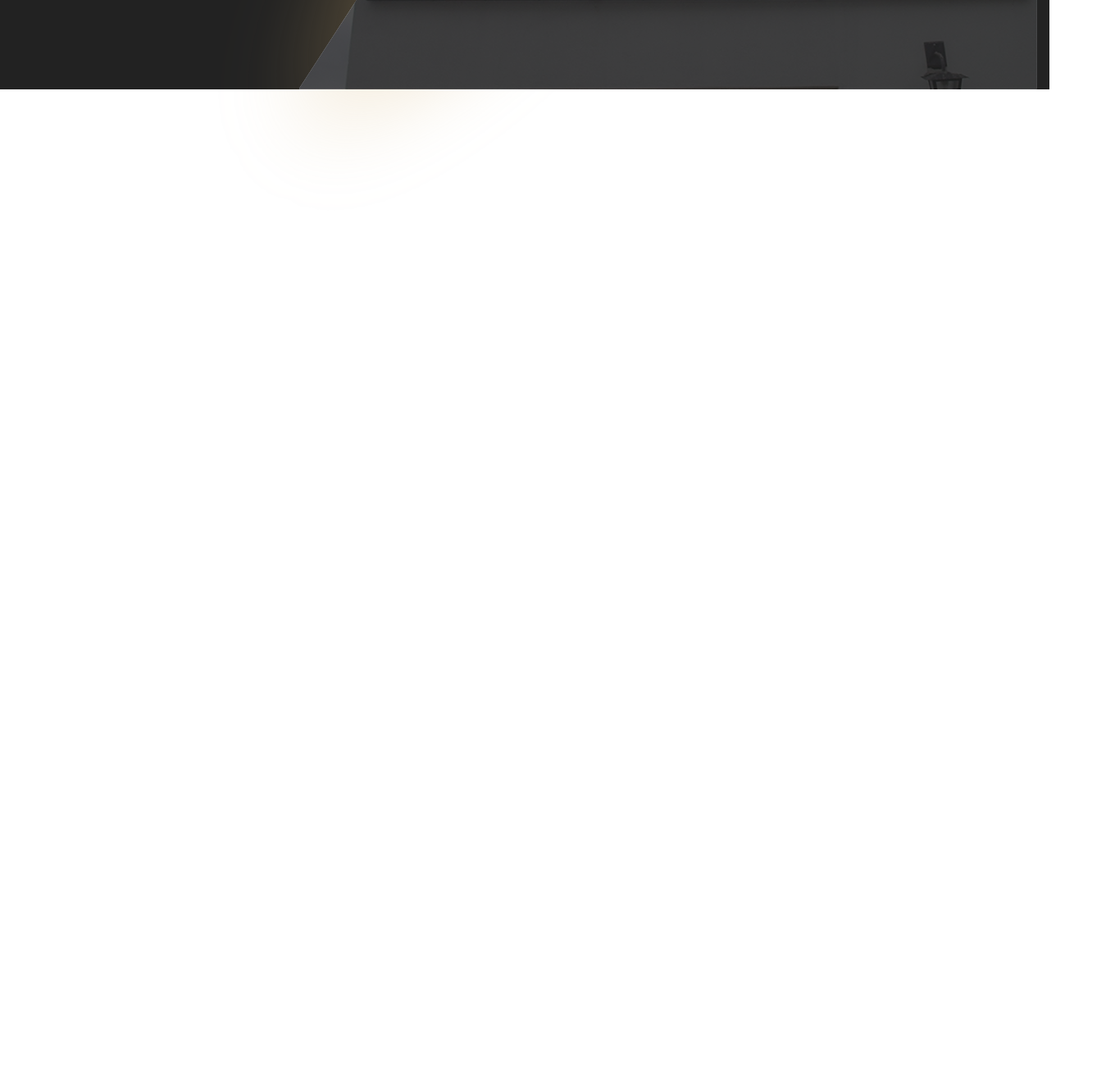
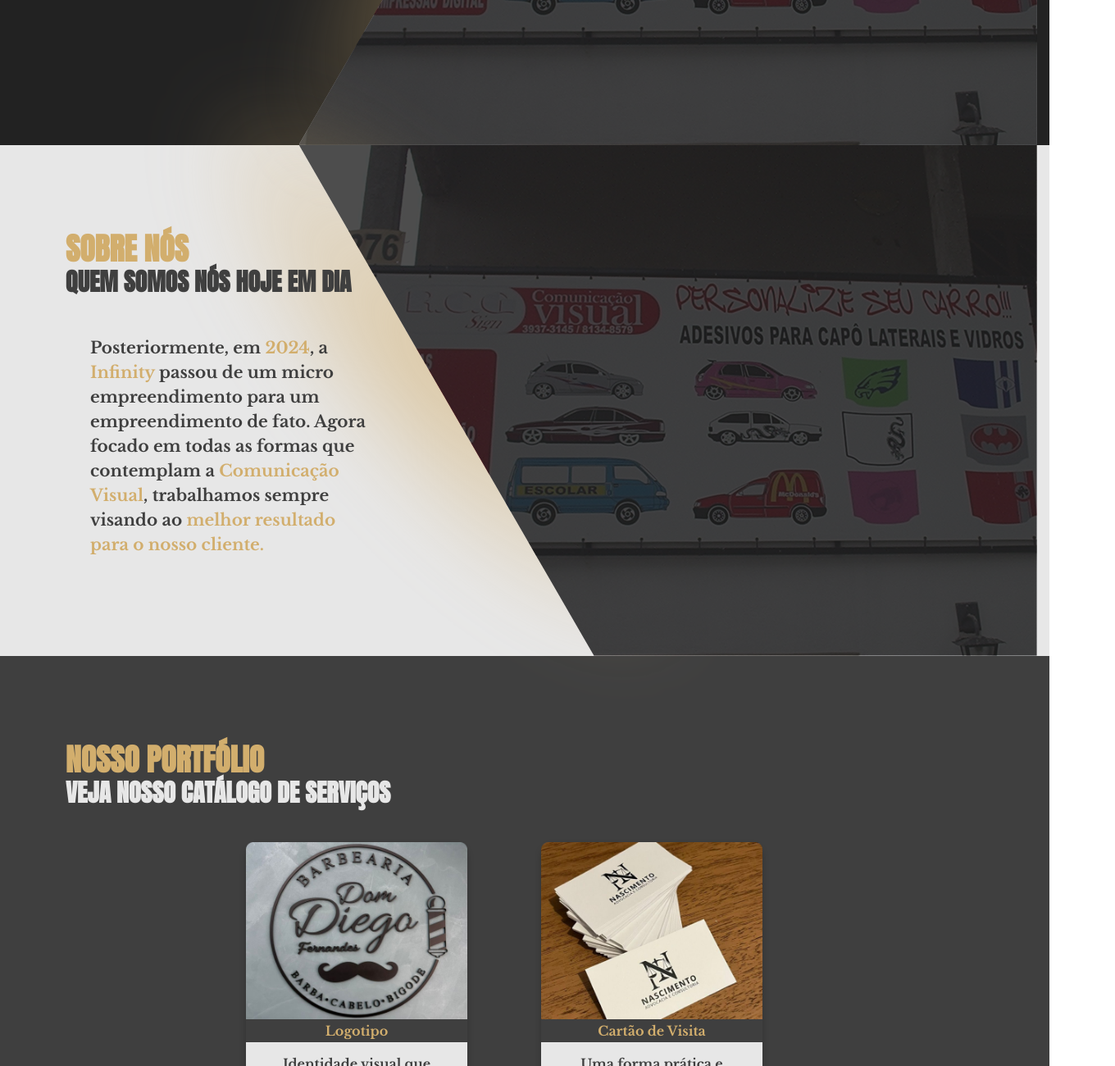
Before and after one commit to gomes-raf/Landing-Page-Infinity, a plain HTML site: page index.html in a window 1280 px wide. Shown: the part 1000-2300 px from the top of the page at 82% size, 1360 px wide, since content can reach past the window. Before the commit the page ends 1291 px from the top, so only its background shows below. Drawn offline with nearby package versions, Linux system fonts and the light colour scheme.

Commit message:
feat: add two new pages

```diff
--- a/index.html
+++ b/index.html
@@ -45,7 +45,6 @@
         </section>
 
         <section id="About">
-            <div class="background"></div>
             <div class="text">
                 <div class="title">
                     <h1>SOBRE NÓS</h2>
@@ -61,6 +60,52 @@
                 <img src="components/images/rgg.png">
             </div>
         </section>
+
+        <section id="About2">
+            <div class="text">
+                <div class="title">
+                    <h1>SOBRE NÓS</h2>
+                </div>
+                <div class="title2">
+                    <h2> QUEM SOMOS NÓS HOJE EM DIA </h2>
+                </div>
+                <div class="subtitle">
+                    <p> Posteriormente, em <a>2024</a>, a <a>Infinity</a> passou de um micro empreendimento para um empreendimento de fato. Agora focado em todas as formas que contemplam a <a>Comunicação Visual</a>, trabalhamos sempre visando ao <a>melhor resultado para o nosso cliente.</a> </p>
+                </div>
+            </div>
+            <div class="p-triangle">
+                <img src="components/images/rgg.png">
+            </div>
+        </section>
+
+        <section id="Portfolio">
+            <div class="text">
+                <div class="title">
+                    <h1>NOSSO PORTFÓLIO</h2>
+                </div>
+                <div class="title2">
+                    <h2> VEJA NOSSO CATÁLOGO DE SERVIÇOS </h2>
+                </div>
+            </div>
+
+            <div class="row1">
+                <div class="card1">
+                    <img src="components/images/logotipo.png" alt="Logotipo" width="100%">
+                    <p class="card1-title">Logotipo</p>
+                    <p> Identidade visual que representa a essência da sua marca e fortalece seu negócio. </p>
+                </div>
+
+                <div class="card2">
+                    <img src="components/images/card.png" alt="Logotipo" width="100%">
+                    <p class="card1-title">Cartão de Visita</p>
+                    <p> Uma forma prática e profissional de apresentar sua empresa aos seus clientes. </p>
+                </div>
+
+                <div class="card3">
+                </div>
+            </div>
+        </section>
+
     </main>
 
 
--- a/scripts.js
+++ b/scripts.js
@@ -7,7 +7,7 @@ navLinks.forEach (link => {
         if (target) {
             const headerHeight = document.querySelector('header').
             offsetHeight;
-            const targetPosition = target.offsetTop - headerHeight;
+            const targetPosition = target.offsetTop - headerHeight + 71;
             window.scrollTo({
                 top: targetPosition,
                 behavior: 'smooth'
--- a/styles/styles.css
+++ b/styles/styles.css
@@ -12,6 +12,7 @@
 body{
     margin: 0;
     background-color: transparent;
+    overflow-x: hidden;
 }
 
 header{
@@ -20,7 +21,7 @@ header{
     flex-direction: row;
     align-items: center;
     justify-content: space-between;
-    background-color: rgba(var(--quaternary-color-rgb), 0.8);
+    background-color: rgba(var(--quaternary-color-rgb), 0.95);
     padding: 0px 90px;
     position: sticky;
     top: 0;
@@ -35,6 +36,7 @@ li{
 
 li:hover{
     color: var(--hover-color);
+    transition: 0.3s;
 }
 
 section#Top::before{
@@ -108,13 +110,13 @@ section#About{
     flex-direction: row;
     background-color: var(--quaternary-color);
     width: 100%;
-    height: 555px;
+    height: 623px;
 }
 
 
 section#About .text{
-    position: absolute;
-    top: 620px;
+    position: relative;
+    top: 90px;
 }
 
 section#About .subtitle{
@@ -128,11 +130,11 @@ section#About .subtitle{
 
 .triangle{
     width: 900px;
-    height: 555px;
+    height: 623px;
     left: 364.5px;
 
     overflow: hidden;
-    position: relative;
+    position: absolute;
 
     clip-path: polygon(
     40% 0,
@@ -169,7 +171,179 @@ section#About::before{
     );
     filter: blur(40px);
     top: 700px;
-    left: 180px;
+    left: 200px;
     z-index: 0;
     rotate: -50deg;
 }
+
+section#About2 .title {
+    color: var(--tertiary-color);
+    }
+
+section#About2 .title2 {
+    font-family: "Anton", sans-serif;
+    font-size: 20px;
+    line-height: 10px;
+    color: var(--primary-color);
+    }
+
+section#About2 .subtitle {
+    font-family: "Libre Baskerville", serif;
+    font-weight: bold;
+    font-size: 20px;
+    line-height: 5px;
+    position: relative;
+    max-width: 350px;
+    top: 35px;
+    left: 30px;
+    line-height: 30px;
+    z-index: 1;
+    color: var(--primary-color);
+}
+
+section#About2{
+    display: flex;
+    flex-direction: row;
+    background-color: var(--secondary-color);
+    width: 100%;
+    height: 623px;
+}
+
+section#About2 .text{
+    position: relative;
+    top: 90px;
+}
+
+.p-triangle{
+    width: 900px;
+    height: 623px;
+    left: 364.5px;
+
+    overflow: hidden;
+    position: absolute;
+
+    clip-path: polygon(
+    0 0,
+    100% 0,
+    100% 100%,
+    40% 100%
+    );
+}
+
+.p-triangle img {
+    width: 100%;
+    height: 100%;
+    object-fit: cover;
+}
+
+section#About2 .p-triangle::before{
+    content: "";
+    position: absolute;
+    inset: 0;
+    background-color: rgba(var(--quaternary-color-rgb), 0.8);
+}
+
+section#About2::before{
+    content: "";
+    position: absolute;
+    width: 900px;
+    height: 300px;
+    background: radial-gradient(
+        ellipse at center,
+        rgba(210, 174, 109, 0.6) 0%,
+        rgba(210, 174, 109, 0.35) 30%,
+        rgba(210, 174, 109, 0.15) 55%,
+        transparent 70%
+    );
+    filter: blur(40px);
+    top: 1300px;
+    left: 90px;
+    z-index: 0;
+    rotate: 50deg;
+}
+
+/* Portfolio */
+
+section#Portfolio{
+    display: flex;
+    flex-direction: column;
+    background-color: var(--primary-color);
+    width: 100%;
+    height: 2283px;
+}
+
+section#Portfolio .text{
+    position: relative;
+    top: 90px;
+}
+
+section#Portfolio .title {
+    color: var(--tertiary-color);
+    }
+
+section#Portfolio .title2 {
+    font-family: "Anton", sans-serif;
+    font-size: 20px;
+    line-height: 10px;
+    color: var(--secondary-color);
+    }
+
+.row1 {
+    display: flex;
+    flex-direction: row;
+    justify-content: center;
+    align-items: center;
+    gap: 50px;
+}
+
+.card1 {
+    font-family: "Libre Baskerville", serif;
+    font-weight: bold;
+    text-align: center;
+    color: var(--primary-color);
+
+    width: 270px;
+    height: 350px;
+    background-color: var(--secondary-color);
+    border-radius: 15px;
+    box-shadow: 0 4px 8px rgba(0, 0, 0, 0.2);
+    margin: 20px;
+    position: relative;
+    top: 100px;
+}
+.card1:hover {
+    transform: scale(1.01);
+    transition: transform 0.3s;
+}
+.card1-title{
+    color: var(--tertiary-color);
+    margin-top: -4px;
+    padding: 4px;
+    background-color: var(--primary-color);
+}
+
+.card2 {
+    font-family: "Libre Baskerville", serif;
+    font-weight: bold;
+    text-align: center;
+    color: var(--primary-color);
+
+    width: 270px;
+    height: 350px;
+    background-color: var(--secondary-color);
+    border-radius: 15px;
+    box-shadow: 0 4px 8px rgba(0, 0, 0, 0.2);
+    margin: 20px;
+    position: relative;
+    top: 100px;
+}
+.card2:hover {
+    transform: scale(1.01);
+    transition: transform 0.3s;
+}
+.card2-title{
+    color: var(--tertiary-color);
+    margin-top: -4px;
+    padding: 4px;
+    background-color: var(--primary-color);
+}
```
Also changed, not shown: components/images/card.png (added), components/images/logotipo.png (added).
